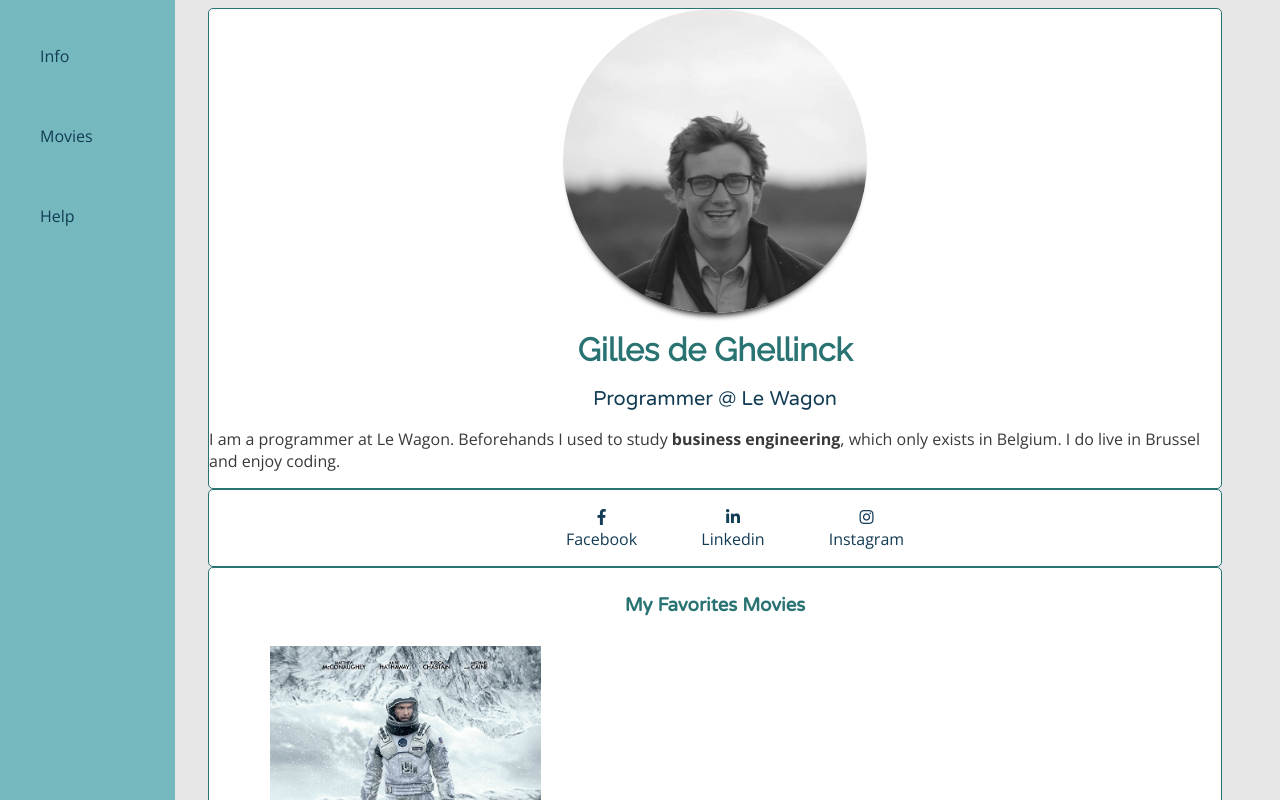
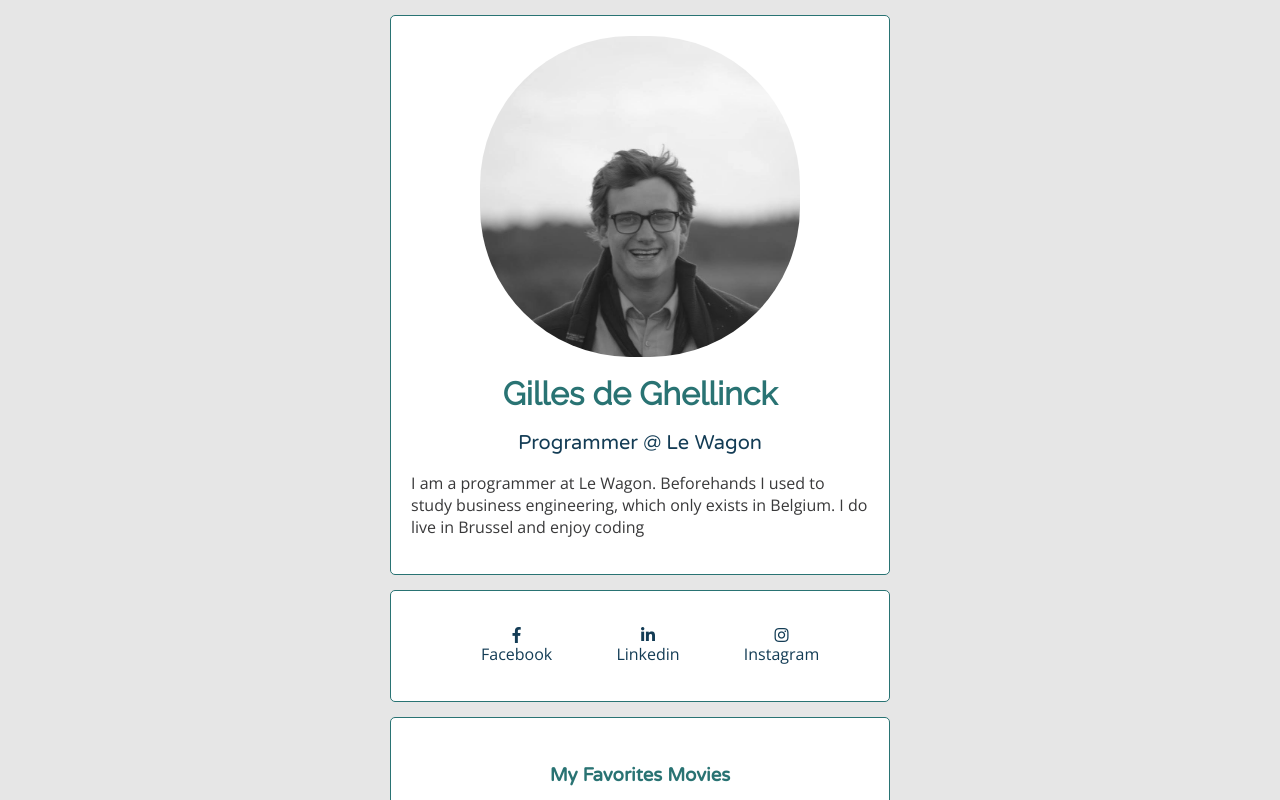
Before and after one commit to GillesdeGhel/profile, a plain HTML site: page index.html in a window 1280 px wide. Shown: the top 800 px of the page. Drawn offline with nearby package versions, Linux system fonts and the light colour scheme.

Commit message:
make my profile prettier

```diff
--- a/index.html
+++ b/index.html
@@ -1,4 +1,4 @@
-<!DOCTYPE html>
+
 <html>
   <head>
     <link href="https://fonts.googleapis.com/css?family=PT+Serif|Raleway|Varela+Round" rel="stylesheet">
@@ -11,28 +11,19 @@
   </head>
 
   <body>
-  <div id="sidebar">
-    <ul>
-      <li><a href="#summary">Info</a></li>
-      <li><a href="#favorite-movies">Movies</a></li>
-      <li><a href="#help">Help</a></li>
-   </ul>
-  </div>
-<div id="page-content">
+
   <div class="container">
     <div class="card">
-      <img src="images/Gilles_Pic.jpg" alt="Gilles de Ghellinck" id="pp" class="img-center img-circle">
+      <img src="images/Gilles_Pic.jpg" alt="Gilles de Ghellinck" class="img-center img-circle">
       <h1 class="text-center">Gilles de Ghellinck</h1>
-      <div id="summary">
       <h2 class="text-center">Programmer @ Le Wagon</h2>
       <p>
-          I am a programmer at Le Wagon. Beforehands I used to study <strong>business engineering</strong>, which only exists in Belgium. I do live in Brussel and enjoy coding.
+       I am a programmer at Le Wagon. Beforehands I used to study business engineering, which only exists in Belgium. I do live in Brussel and enjoy coding
      </p>
-        </div>
     </div>
 
     <div class="card">
-      <ul class="list-inline text-center">
+      <ul class="list-inline">
         <li class="text-center">
           <a  href="https://www.facebook.com/gilles.deghellinck" target="_blank"> <i class="fab fa-facebook-f"> </i> <br>Facebook
           </a>
@@ -50,38 +41,25 @@
     <div class = "card">
     <h3 class="text-center">My Favorites Movies</h3>
       <table>
-          <div id="favorite-movies">
         <tr>
           <td> <img src="images/Interstellar.jpg" alt="Interstellar" class="img-center"></td>
           <td> <h4 class="text-center"> Interstellar </h4>
             A team of explorers travel through a wormhole in space in an attempt to ensure humanity's survival.
           </td>
         </tr>
-          </div>
         <tr>
-            <td> <img src="images/Gladiator.jpg" alt="Gladiator" class="img-center">
-            </td>
+          <td> <img src="images/Gladiator.jpg" alt="Gladiator" class="img-center"></td>
           <td> <h4 class="text-center"> Gladiator </h4>
             A former Roman General sets out to exact vengeance against the corrupt emperor who murdered his family and sent him into slavery.
           </td>
         </tr>
         <tr>
-            <td> <img src="images/Arrival.jpg" alt="Arrival" class="img-center">
-            </td>
+          <td> <img src="images/Arrival.jpg" alt="Arrival" class="img-center"></td>
           <td> <h4 class="text-center">Arrival</h4>
             A linguist is recruited by the military to communicate with alien lifeforms after twelve mysterious spacecrafts land around the world.
           </td>
         </tr>
       </table>
-        </div>
-
-    <div class="card" id="help">
-      <h3 class="text-center"> About me </h3>
-      <p> You 'll need some help to really get what is happening here. The first time I tried coding I felt so lost that even a grain of sand in the sahara would have had an easier time finding its way home. This page was coded during <strong>Le Wagon</strong> and as you can see, we are all a bit exhausted and write nonsense. </p>
-
-      <a id="exo" href="https://kitt.lewagon.com/camps/185/challenges?path=04-Front-End/01-HTML-and-CSS/Optional-01-Fixed-sidebar"> Le Wagon </a>
-
-    </div>
     </div>
   </div>
 
--- a/style.css
+++ b/style.css
@@ -47,34 +47,6 @@ a:hover {
   font-weight: bold;
 }
 
-#exo{
-  color: rgba(0, 0, 255, 0.5);
-}
-
-#sidebar ul {
-  list-style-type: none;
-}
-
-#sidebar {
-  background: #75B9BE;
-  position: fixed;
-  width: 175px;
-  left: 0;
-  top: 0;
-  bottom: 0;
-  line-height: 5;
-}
-
-#pp {
-  width: 30%;
-  box-shadow: 0 8px 6px -6px black;
-}
-
-#page-content {
-  margin-left: 200px;
-  margin-right: 50px;
-}
-
 .img-center {
     display: block;
     margin-left: auto;
@@ -83,7 +55,7 @@ a:hover {
 }
 
 .img-circle {
-  border-radius: 200px;
+  border-radius: 150px;
 }
 
 .text-center {
@@ -98,7 +70,8 @@ a:hover {
   padding: 20;
   }
 
-.container {/* This sets the width */
+.container {
+  width: 500px; /* This sets the width */
   margin: 0 auto; /* This automatically sets left/right margins */
 }
 
```
Lines whose indentation alone changed are shown as unchanged.
